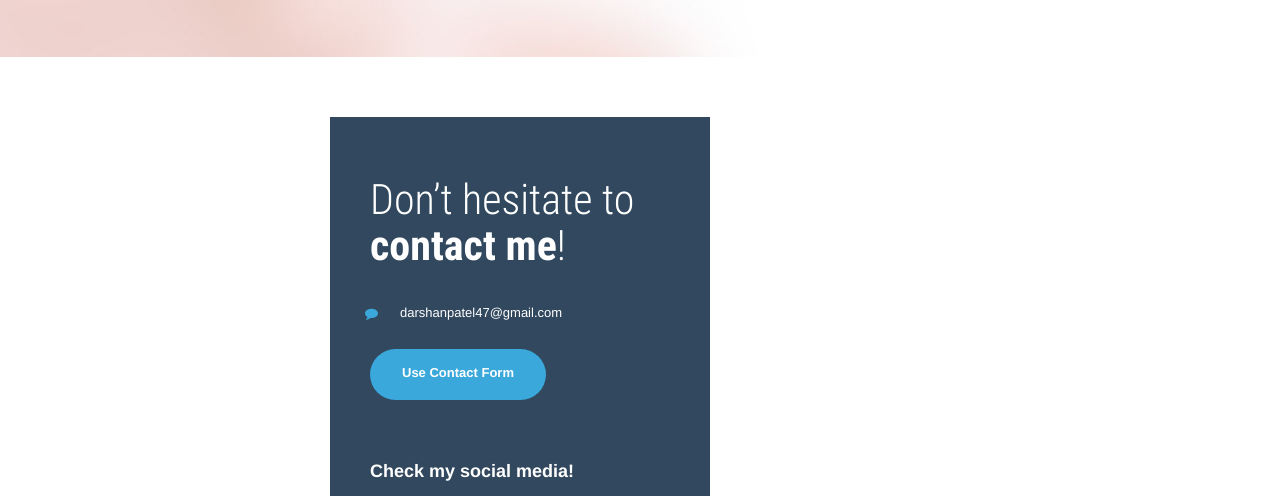
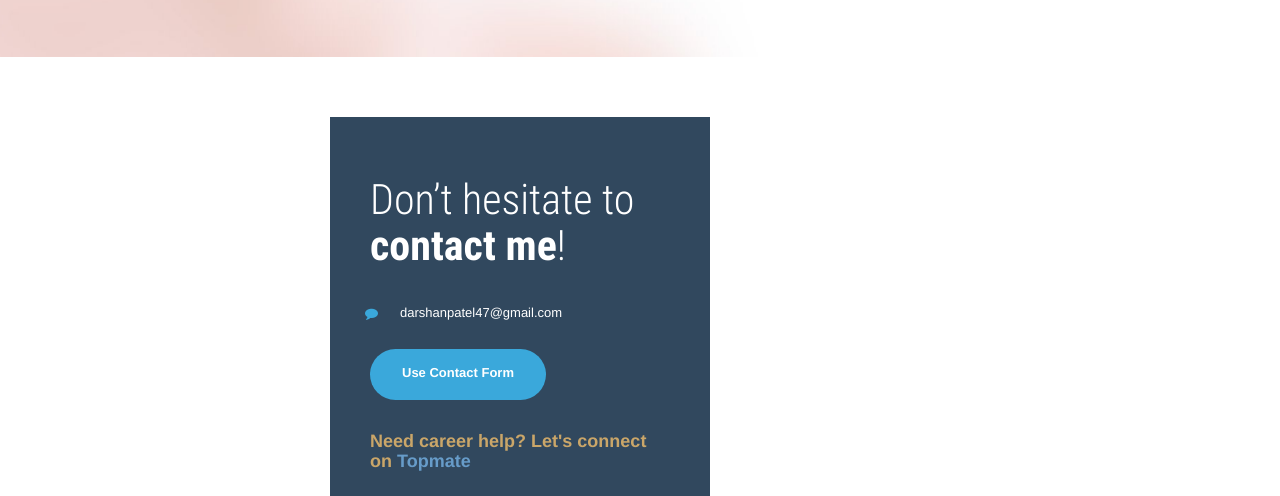
Before and after one commit to darsh9292/darsh9292.github.io, a plain HTML site: page index.html in a window 1280 px wide. Shown: the part 3393-3889 px from the top of the page. Drawn offline with Linux system fonts and the light colour scheme; some packages are replaced by stand-ins of ours.

Commit message:
Adding Topmate details

```diff
--- a/index.html
+++ b/index.html
@@ -595,7 +595,10 @@
 <!--                         <li><i class="inline-icon icon-before-and-after text-primary fa fa-skype"></i>darsh9292</li> -->
                     </ul>
                     <a href="#" class="btn btn-primary" data-target="messenger"><span>Use Contact Form</span><i class="ti-email"></i></a>
-                    <h5 class="margin-t-60">Check my social media!</h5>
+
+<h5 class="text-tertiary margin-t-30">Need career help? Let's connect on <strong style="color: #679cc9;"><a href="https://topmate.io/darshanpatel">Topmate</a></strong></h5>
+
+                    <h5 class="margin-t-30">Check my social media!</h5>
                     <ul class="list-inline">
 <!--                         <li><a href="skype:darsh9292?chat" class="icon icon-circle icon-xs icon-skype"><i class="fa fa-skype"></i></a></li> -->
                         <li><a href="http://stackoverflow.com/users/3758948/darshan-patel" target="_blank" class="icon icon-circle icon-xs" style="background:grey"><i class="fa fa-stack-overflow"></i></a></li>
```
